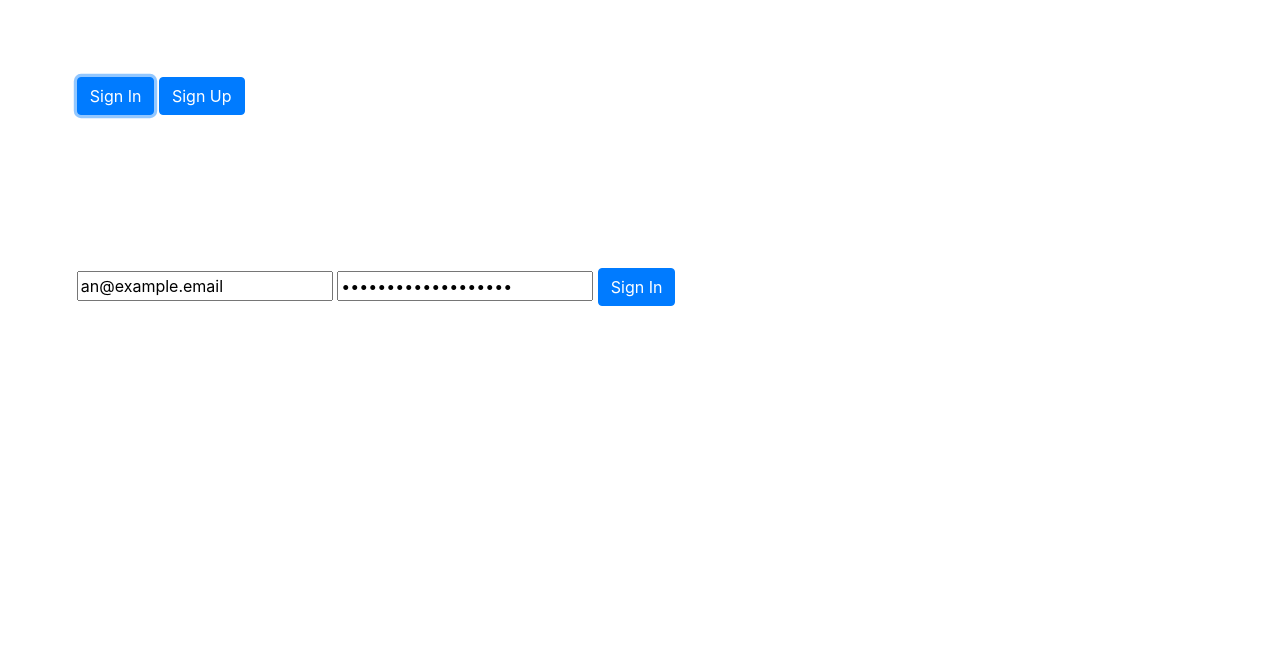
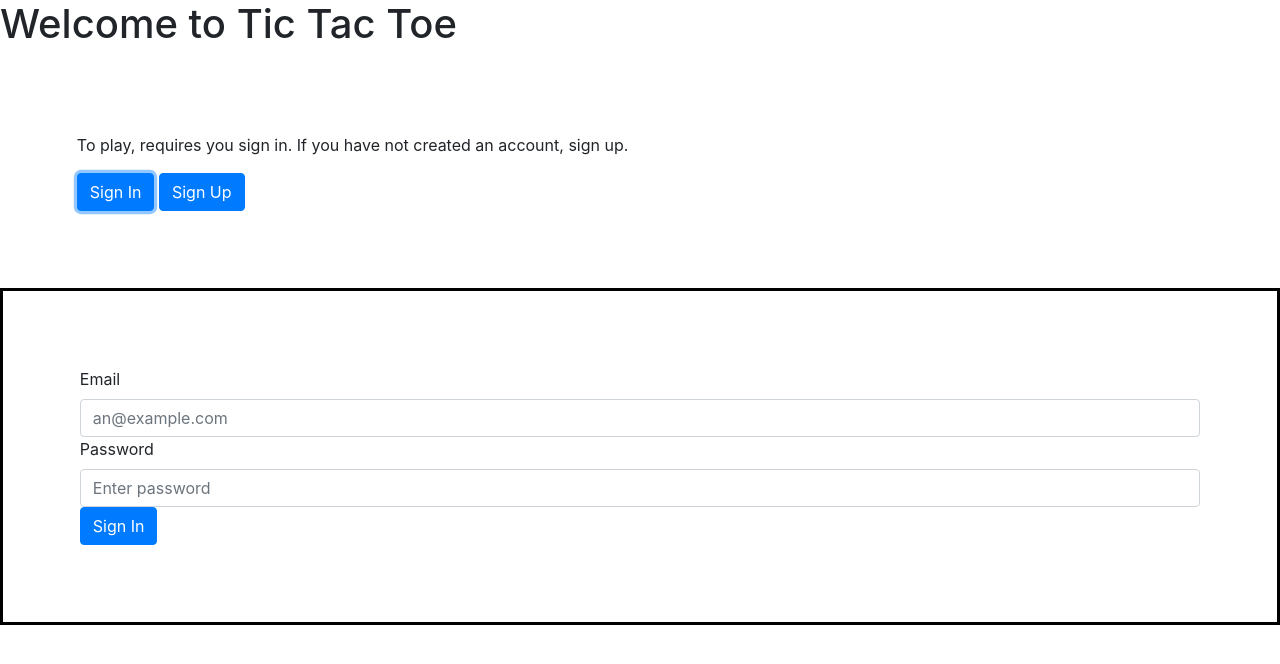
Before and after one commit to ethanstrominger/tic-tac-toe-client, a website built with webpack: page index.html in a window 1280 px wide. Both pictures are taken after a click on the button "Sign In". Built offline with nearby package versions, Linux system fonts and the light colour scheme.

Commit message:
Clean up hide/show and add useful text

```diff
--- a/assets/scripts/auth/ui.js
+++ b/assets/scripts/auth/ui.js
@@ -32,7 +32,7 @@ const onSignInSuccess = function (response) {
   store.user = response.user
   $('#buttons-when-signed-out').hide()
   // no need to hide screens as all screens will be hidden
-  // commonUi.hideScreens()
+  commonUi.hideScreens()
   commonUi.showScreen('#buttons-when-signed-in')
 }
 
@@ -56,6 +56,7 @@ const onSignOutSuccess = function (response) {
   commonUi.showMessage('successfully signed out')
   $('#sign-out').trigger('reset')
   commonUi.hideScreens()
+  $('#sign-out').hide()
   commonUi.showScreen('#buttons-when-signed-out')
 }
 
--- a/assets/scripts/games/ui.js
+++ b/assets/scripts/games/ui.js
@@ -30,6 +30,7 @@ const onClickFail = function (response) {
 const onStartNewGameSuccess = function (response) {
   commonUi.showMessage('Started new game')
   store.game = response.game
+  commonUi.hideScreens()
   commonUi.showScreen('#board')
 }
 
--- a/assets/styles/index.scss
+++ b/assets/styles/index.scss
@@ -2,6 +2,7 @@
 
 $color-cell-border: #000; // black
 $color-hover-cell: #ffc0cb; // pink
+$form-border-color: #000; // black
 
 // button,
 // [type='submit'] {
@@ -12,6 +13,12 @@ $color-hover-cell: #ffc0cb; // pink
 
 .view {
   padding: 6vw;
+}
+
+.form {
+  border-color:  $form-border-color;
+  border-style: solid;
+  border-width: 3px;
 }
 
 .row {
@@ -34,12 +41,7 @@ $color-hover-cell: #ffc0cb; // pink
   text-align: center;
   text-transform: capitalize;
   width: 25vmin;
-
-  :hover {
-    background-color: $color-hover-cell;
-  }
 }
-
 
 .column-left {
   border-right-style: solid;
--- a/index.html
+++ b/index.html
@@ -13,37 +13,48 @@
     </head>
 
     <body>
+      <h1>Welcome to Tic Tac Toe</h1>
       <div id="home">
         <div id="buttons-when-signed-out" class="view">
+          <p>To play, requires you sign in.  If you have not created an account, sign up.</p>
           <button id="sign-in-button">Sign In</button>
           <button id="sign-up-button">Sign Up</button>
         </div>
         <div id="buttons-when-signed-in" style="display: None" class="view">
+          <p>Click on New Game to play new game.</p>
           <button id="sign-out-button">Sign Out</button>
           <button id="change-password-button">Change Passord</button>
           <button id="play-game-button">New Game</button>
         </div>
       </div>
-      <form id="sign-up-form" class="view" style="display: None">
-        <input name="credentials[email]" type="text" value="an@example.email">
-        <input name="credentials[password]" type="password" value="an example password">
-        <input name="credentials[password_confirmation]" type="password" value="an example password">
+      <form id="sign-up-form" class="view form" style="display: None">
+        <label for="email">Email</label>
+        <input name="credentials[email]" class="form-control" type="text" placeholder="an@example.com">
+        <label for="password">Password</label>
+        <input name="credentials[password]" class="form-control" type="password" placeholder="Enter password">
+        <label for="password_confirmation">Confirm Password</label>
+        <input name="credentials[password_confirmation]" class="form-control" type="password" placeholder="Confirm password">
         <input type="submit" value="Sign Up">
       </form>
-      <form id="sign-in-form" class="view" style="display: None">
-        <input name="credentials[email]" type="text" value="an@example.email">
-        <input name="credentials[password]" type="password" value="an example password">
+      <form id="sign-in-form" class="view form" style="display: none">
+        <label for="email">Email</label>
+        <input name="credentials[email]" class="form-control" type="text" placeholder="an@example.com">
+        <label for="password">Password</label>
+        <input name="credentials[password]" class="form-control" type="password" placeholder="Enter password">
         <input type="submit" value="Sign In">
       </form>
-      <form id="change-password-form" class="view" style="display: None">
-        <input name="passwords[old]" type="password" value="an example password">
-        <input name="passwords[new]" type="password" value="an example password">
+      <form id="change-password-form" class="view form" style="display: None">
+        <label for="old">Old Password</label>
+        <input name="passwords[old]" type="password" class="form-control" placeholder="Enter old password">
+        <label for="new">New Password</label>
+        <input name="passwords[new]" type="password" class="form-control" placeholder="Enter new password">
         <input type="submit" value="Change Password">
       </form>
       <div id="message" class="view"></div>
       <div id="board" class="board view" style="display: None">
+        <p>Click on blank square to move.</p>
         <div class="row">
-          <div id="cell0" class="cell row-top column-left"></div>
+          <div id="cell0" class="cell row-top column-left">x</div>
           <div id="cell1" class="cell row-top"></div>
           <div id="cell2" class="cell row-top column-right"></div>
         </div>
```
